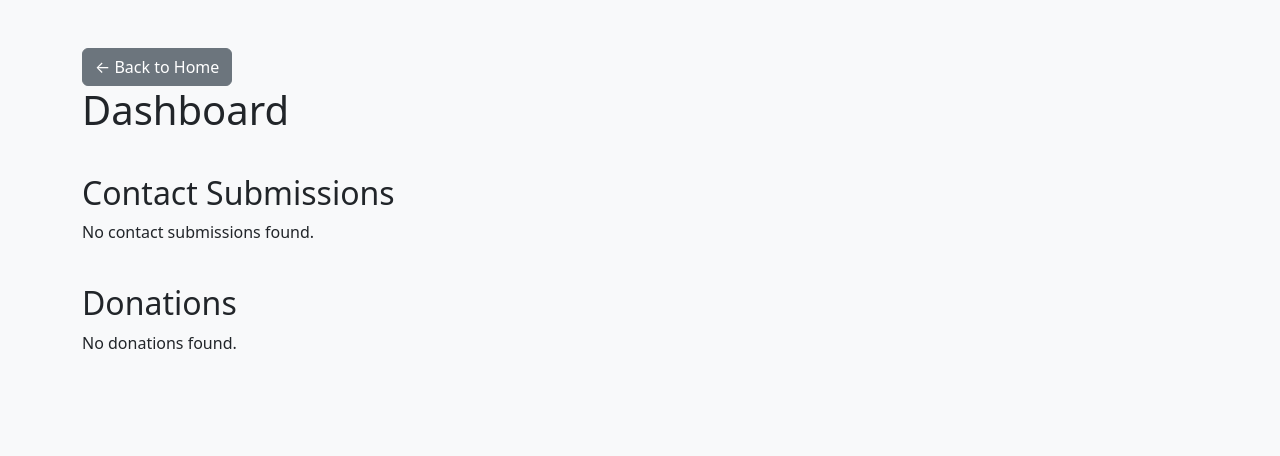
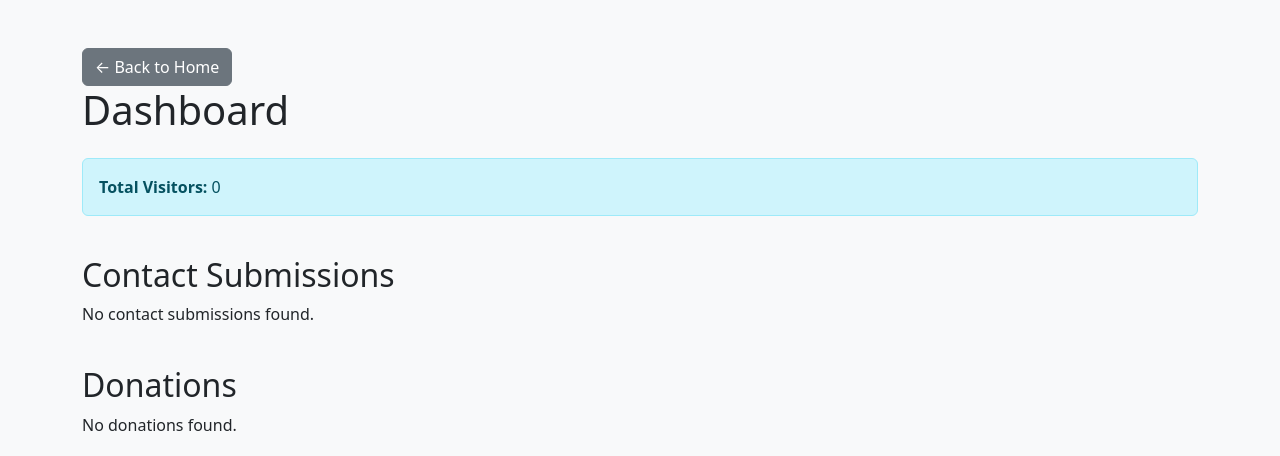
Before and after one commit to maryundoerofknotschurch/mukc, a Flask app: page /admin/dashboard in a window 1280 px wide. Shown: the part 76-532 px from the top of the page. Run offline with Flask 3, Linux system fonts and the light colour scheme.

Commit message:
Update admin_dashboard.html

```diff
--- a/templates/admin_dashboard.html
+++ b/templates/admin_dashboard.html
@@ -30,6 +30,11 @@
         <a href="/" class="btn btn-secondary back-btn">← Back to Home</a>
 
         <h1 class="mb-4">Dashboard</h1>
+
+        <div class="alert alert-info">
+            <strong>Total Visitors:</strong> {{ total_visits }}
+        </div>
+
 
         <!-- Contact Submissions Table -->
         <h2>Contact Submissions</h2>
```
